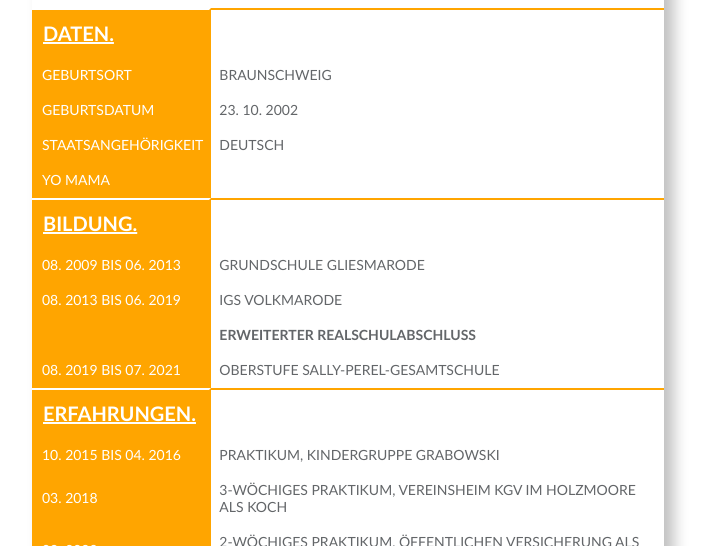
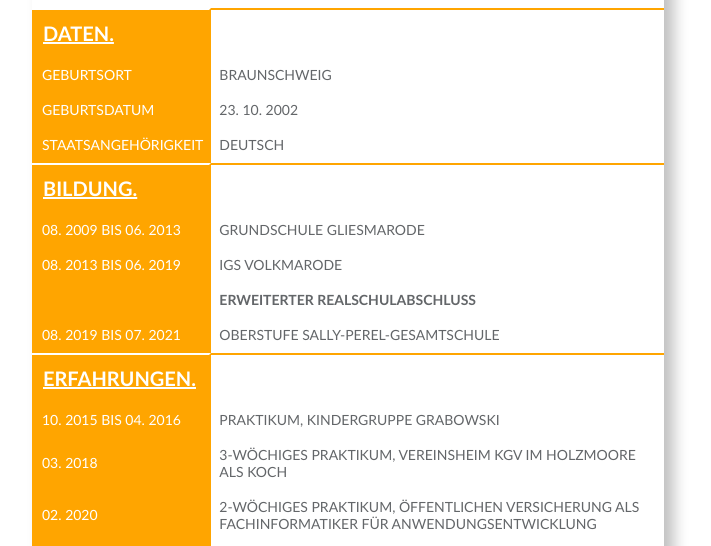
Before and after one commit to DomBLK/Lebenslauf, a plain HTML site: page index.html in a window 1280 px wide. Shown: the part 254-800 px from the top of the page, without its empty margins (292-1003 px from the left). Drawn offline with Linux system fonts and the light colour scheme.

Commit message:
Update index.html

```diff
--- a/index.html
+++ b/index.html
@@ -42,9 +42,6 @@
                         <tr>
                             <td class="Ü1">STAATSANGEHÖRIGKEIT</td>
                             <td>DEUTSCH</td>
-                        </tr>
-                        <tr>
-                            <td class="Ü1">YO MAMA</td>
                         </tr>
 
                     <!--BILDUNG-->
```
